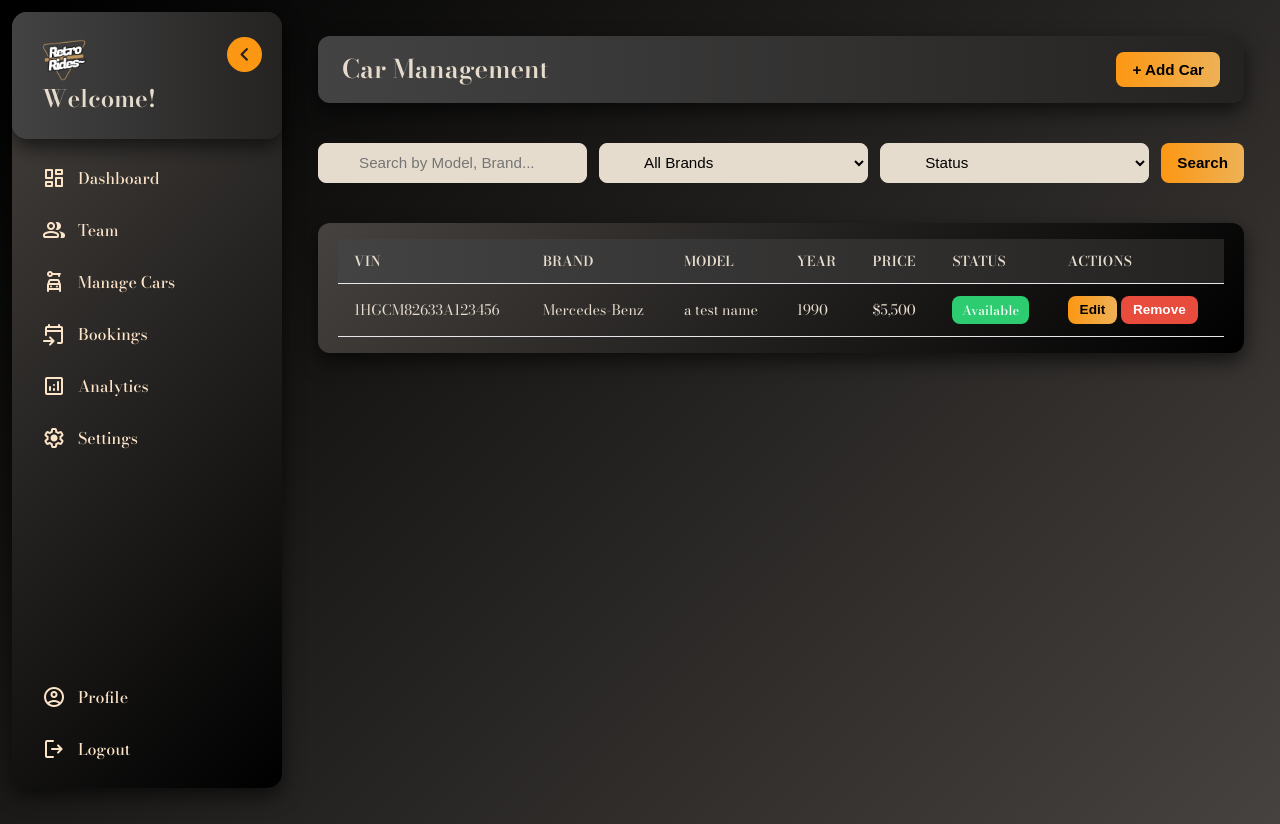
After one commit to LT-Ripjaws/Web-Tech-Summer, a PHP site: page /pages/Admin/cars.php in a window 1280 px wide. The commit adds this page. Run offline with PHP 8.4, Linux system fonts and the light colour scheme.

Commit message:
set up layout of car management, need to make modal form

```diff
--- a/project/assets/css/Admin/team.css
+++ b/project/assets/css/Admin/team.css
@@ -244,6 +244,17 @@ main {
 }
 
 
+/* Car statuses */
+.status.available {
+    background: #2ecc71;
+}
+.status.sold {
+    background: #e74c3c;
+}
+.status.maintenance {
+    background: #f39c12;
+}
+
 @media (max-width: 1024px) {
 
     .full-container {
--- a/project/includes/sidebar.php
+++ b/project/includes/sidebar.php
@@ -17,21 +17,21 @@
         <!--primary top nav-->
         <ul class="nav-list primary-nav">
             <li class="nav-item">
-                <a href="#" class="nav-link">
+                <a href="/Web-Tech-Summer/project/pages/Admin/admin-dash.php" class="nav-link">
                     <span class="nav-icon material-symbols-rounded">dashboard</span>
                     <span class="nav-label">Dashboard</span>
                 </a>
                 <span class="nav-tooltip">Dashboard</span>
             </li>
             <li class="nav-item">
-                <a href="#" class="nav-link">
+                <a href="/Web-Tech-Summer/project/pages/Admin/team.php" class="nav-link">
                     <span class="nav-icon material-symbols-rounded">group</span>
                     <span class="nav-label">Team</span>
                 </a>
                 <span class="nav-tooltip">Team</span>
             </li>
             <li class="nav-item">
-                <a href="#" class="nav-link">
+                <a href="/Web-Tech-Summer/project/pages/Admin/cars.php" class="nav-link">
                     <span class="nav-icon material-symbols-rounded">car_rental</span>
                     <span class="nav-label">Manage Cars</span>
                 </a>
--- /dev/null
+++ b/project/pages/Admin/cars.php
@@ -0,0 +1,74 @@
+<!DOCTYPE html>
+<html lang="en">
+    <head>
+        <meta charset="UTF-8">
+        <meta name="viewport" content="width=device-width, initial-scale=1.0">
+        <title>Car Management</title>
+
+        <link rel="stylesheet" href="/Web-Tech-Summer/project/assets/css/base.css">
+        <link rel="stylesheet" href="/Web-Tech-Summer/project/assets/css/components.css">
+        <link rel="stylesheet" href="/Web-Tech-Summer/project/assets/css/sidebar.css">
+        <link rel="stylesheet" href="/Web-Tech-Summer/project/assets/css/Admin/team.css">
+
+        <link rel="stylesheet" href="https://fonts.googleapis.com/css2?family=Material+Symbols+Rounded:opsz,wght,FILL,GRAD@20..48,100..700,0..1,-50..200&" />
+    </head>
+    <body>
+        <div class="full-container">
+            <?php include("../../includes/sidebar.php"); ?>
+             <main>
+                <div class="topbar">
+                    <h1>Car Management</h1>
+                    <button class="btn-main">+ Add Car</button>
+                </div>
+
+                <!-- Search & Filter -->
+                <div class="search">
+                    <input type="text" placeholder="Search by Model, Brand...">
+                    <select>
+                        <option value="">All Brands</option>
+                        <option value="toyota">Toyota</option>
+                        <option value="honda">Honda</option>
+                        <option value="bmw">BMW</option>
+                    </select>
+                    <select>
+                        <option value="">Status</option>
+                        <option value="available">Available</option>
+                        <option value="sold">Sold</option>
+                        <option value="maintenance">Maintenance</option>
+                    </select>
+                    <button class="btn-main">Search</button>
+                </div>
+
+
+                <!-- Car Table -->
+                <div class="employee-table">
+                    <table>
+                        <thead>
+                            <tr>
+                                <th>VIN</th>
+                                <th>Brand</th>
+                                <th>Model</th>
+                                <th>Year</th>
+                                <th>Price</th>
+                                <th>Status</th>
+                                <th>Actions</th>
+                            </tr>
+                        </thead>
+                        <tbody>
+                            <tr>
+                                <td>1HGCM82633A123456</td>
+                                <td>Mercedes-Benz</td>
+                                <td>a test name</td>
+                                <td>1990</td>
+                                <td>$5,500</td>
+                                <td><span class="status available">Available</span></td>
+                                <td>
+                                    <button class="btn-main small">Edit</button>
+                                    <button class="btn-main danger small">Remove</button>
+                                </td>
+                            </tr>
+                        </tbody>
+                    </table>
+                </div>
+             </main>
+        </div>
```
